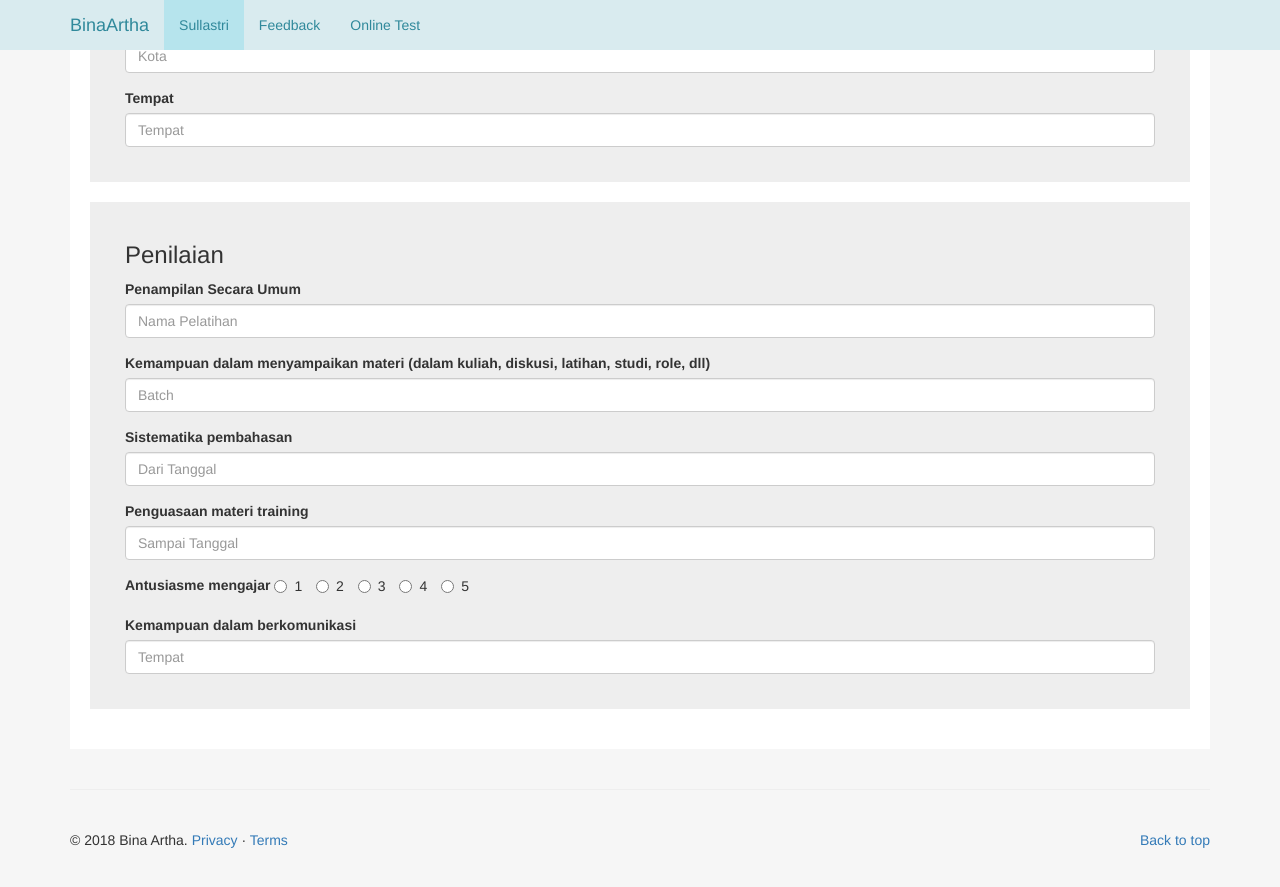
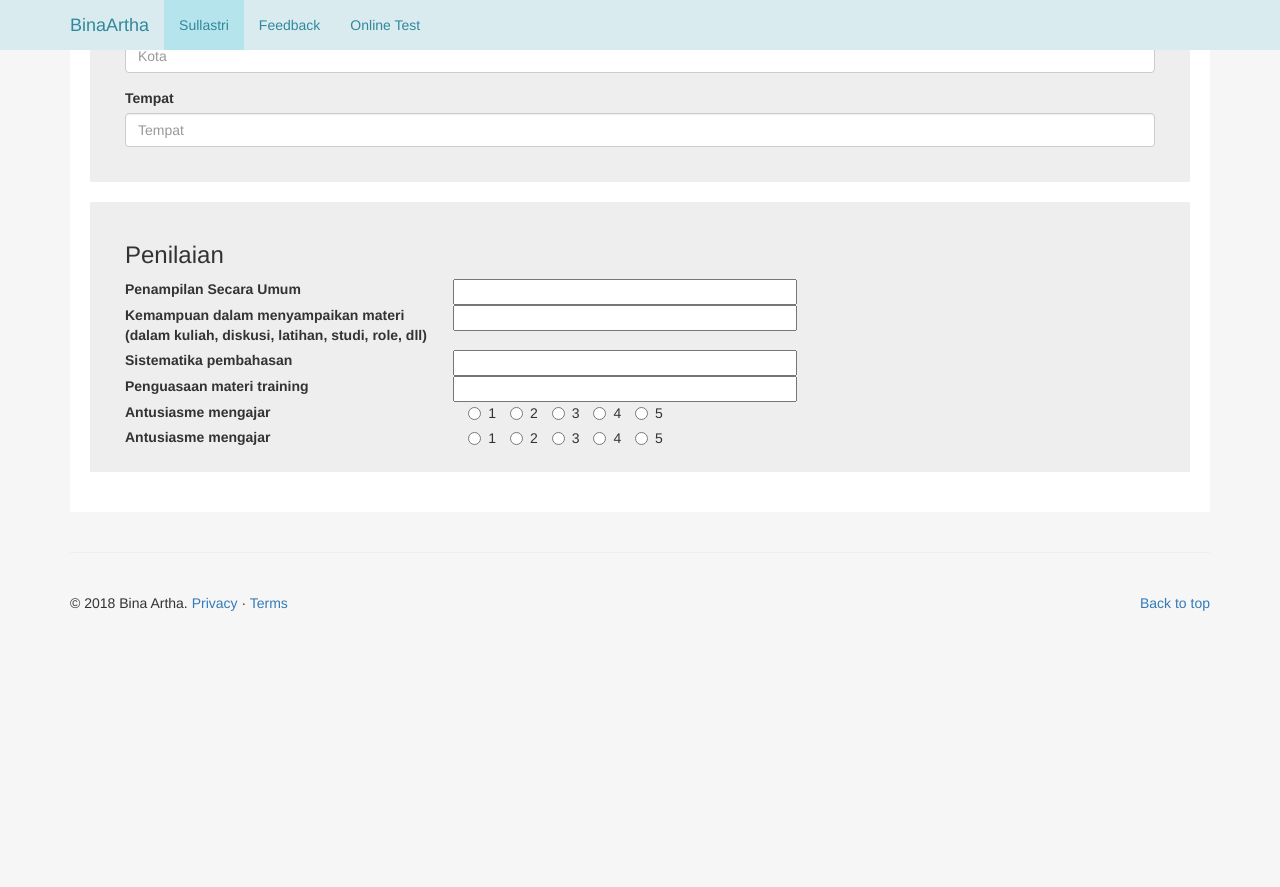
Before and after one commit to kemtol/Bina-Artha, a Jekyll site: the page built from laman/dashboard.md, in a window 1280 px wide and 900 px high, scrolled down 3215 px. Shown: the top 887 px of the window. Built offline with Jekyll 4.4.1, drawn with Linux system fonts in a browser that asks for light colours; nearby versions of some CDN libraries; after the commit the page ends 3878 px from its top, so only the background shows below that.

Commit message:
Update admin.html

```diff
--- a/_layouts/admin.html
+++ b/_layouts/admin.html
@@ -289,26 +289,28 @@
         </div>
 
         <div class="col-xs-12 bgEEE allPadding2" style="margin-bottom:2rem">
-          <form>
+          <form class="form-inline">
+
             <h3 class="col-sm-12">Penilaian</h3>
-            <div class="form-group col-sm-12">
-              <label for="namaPelatihan">Penampilan Secara Umum</label>
-              <input type="text" class="form-control" id="namaPelatihan" placeholder="Nama Pelatihan">
+            <div class="form-group col-xs-12 row">
+              <label class="col-sm-4 col-xs-12" for="feedb2--penampilan">Penampilan Secara Umum</label>
+              <input class="col-sm-4 col-xs-12" type="text" class="form-control" id="penampilan" placeholder="">
             </div>
-            <div class="form-group col-sm-12">
-              <label for="batch">Kemampuan dalam menyampaikan materi (dalam kuliah, diskusi, latihan, studi, role, dll)</label>
-              <input type="text" class="form-control" id="batch" placeholder="Batch">
+            <div class="form-group col-xs-12 row">
+              <label class="col-sm-4 col-xs-12" for="feedb2--kemampuan">Kemampuan dalam menyampaikan materi (dalam kuliah, diskusi, latihan, studi, role, dll)</label>
+              <input class="col-sm-4 col-xs-12" type="text" class="form-control" id="feedb2--kemampuan" placeholder="">
             </div>
-            <div class="form-group col-sm-12">
-              <label for="dariTgl">Sistematika pembahasan</label>
-              <input type="text" class="form-control" id="dariTgl" placeholder="Dari Tanggal">
+            <div class="form-group col-sm-12 row">
+              <label class="col-sm-4 col-xs-12" for="feedb2--sistematikan">Sistematika pembahasan</label>
+              <input class="col-sm-4 col-xs-12" type="text" class="form-control" id="feedb2--sistematika" placeholder="">
             </div>
-            <div class="form-group col-sm-12">
-              <label for="sampaiTgl">Penguasaan materi training</label>
-              <input type="text" class="form-control" id="sampaiTgl" placeholder="Sampai Tanggal">
+            <div class="form-group col-sm-12 row">
+              <label class="col-sm-4 col-xs-12" for="feedb2--penguasaan">Penguasaan materi training</label>
+              <input class="col-sm-4 col-xs-12" type="text" class="form-control" id="feedb2--penguasaan" placeholder="">
             </div>
-            <div class="form-group col-sm-12">
-              <label for="kota">Antusiasme mengajar</label>
+            <div class="form-group col-sm-12 row">
+              <label class="col-sm-4 col-xs-12" for="feedb2--rating">Antusiasme mengajar</label>
+              <div class="col-sm-4 col-xs-12">
                 <label class="radio-inline">
                   <input type="radio" name="inlineRadioOptions" id="inlineRadio1" value="option1"> 1
                 </label>
@@ -325,10 +327,28 @@
                   <input type="radio" name="inlineRadioOptions" id="inlineRadio3" value="option3"> 5
                 </label>
               </div>
-            <div class="form-group col-sm-12">
-              <label for="tempat">Kemampuan dalam berkomunikasi</label>
-              <input type="text" class="form-control" id="tempat" placeholder="Tempat">
             </div>
+            <div class="form-group col-sm-12 row">
+              <label class="col-sm-4 col-xs-12" for="feedb2--rating">Antusiasme mengajar</label>
+              <div class="col-sm-4 col-xs-12">
+                <label class="radio-inline">
+                  <input type="radio" name="inlineRadioOptions" id="inlineRadio1" value="option1"> 1
+                </label>
+                <label class="radio-inline">
+                  <input type="radio" name="inlineRadioOptions" id="inlineRadio2" value="option2"> 2
+                </label>
+                <label class="radio-inline">
+                  <input type="radio" name="inlineRadioOptions" id="inlineRadio3" value="option3"> 3
+                </label>
+                <label class="radio-inline">
+                  <input type="radio" name="inlineRadioOptions" id="inlineRadio3" value="option3"> 4
+                </label>
+                <label class="radio-inline">
+                  <input type="radio" name="inlineRadioOptions" id="inlineRadio3" value="option3"> 5
+                </label>
+              </div>
+            </div>
+
           </form>
         </div>
 
```
Lines whose indentation alone changed are shown as unchanged.
